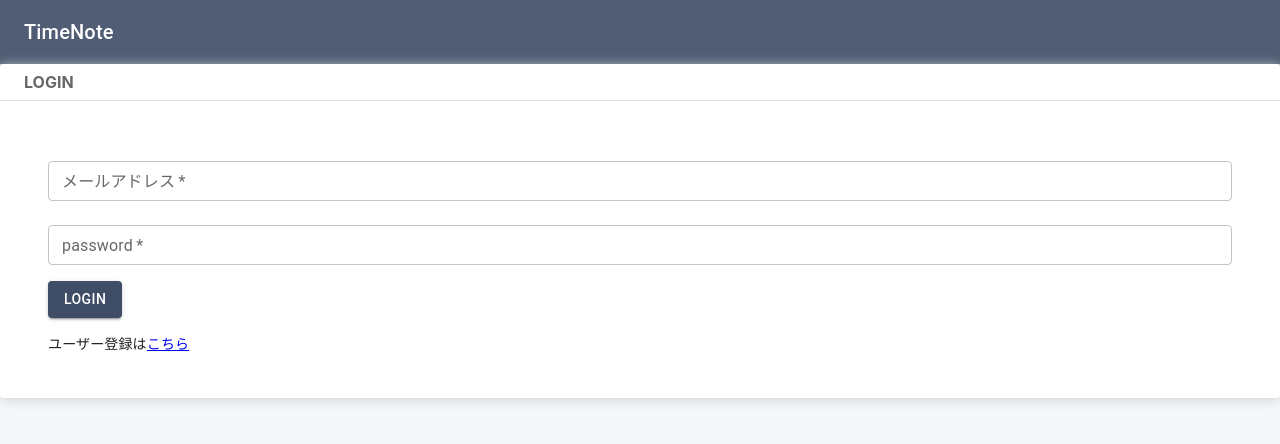
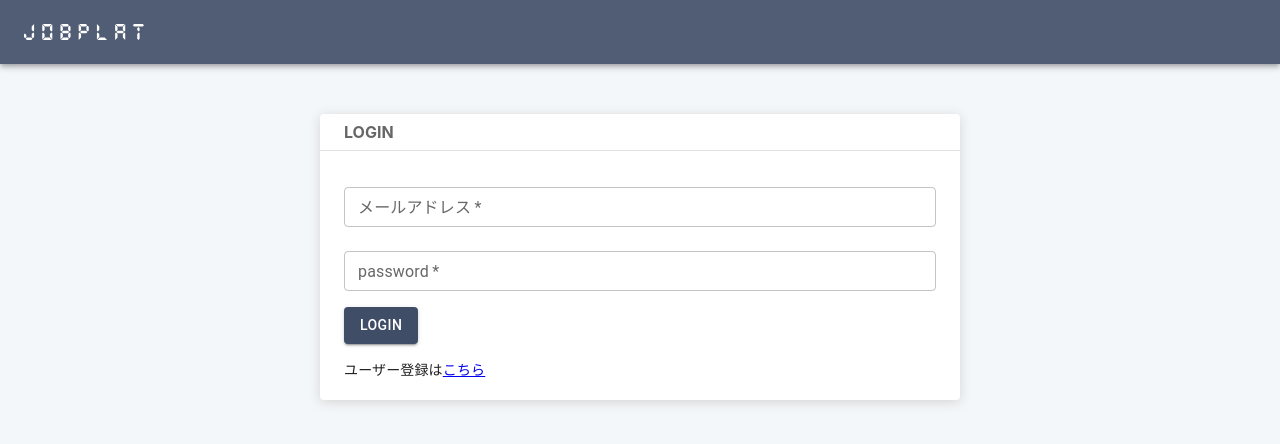
Before and after one commit to Ryota-01/attendance_app, a React (Create React App) app: page /login in a window 1280 px wide. Shown: the top 444 px of the page. Built offline with nearby package versions, Linux system fonts and the light colour scheme; no server answers; the database is empty.

Commit message:
ログイン画面とサインアップ画面のcardcompornentのレイアウト調整

```diff
--- a/src/components/CardComponent.jsx
+++ b/src/components/CardComponent.jsx
@@ -18,6 +18,8 @@ function CardComponent(props) {
     <>
       <Card
         sx={{
+          width: props.width,
+          margin: props.margin,
           height: "100%",
           position: "relative",
           boxShadow: "0 2px 12px lightgray",
--- a/src/pages/login/Login.jsx
+++ b/src/pages/login/Login.jsx
@@ -13,6 +13,7 @@ import {
 } from "@mui/material";
 import { auth } from "../../firebase";
 import CardComponent from "../../components/CardComponent";
+import logo from "../../imeges/logo.svg";
 
 export default function Login() {
   const [errorMessage, setErrorMessage] = useState("");
@@ -60,24 +61,16 @@ export default function Login() {
       <ThemeProvider theme={darkTheme}>
         <AppBar position="fix" color="primary" enableColorOnDark>
           <Toolbar>
-            <Typography
-              variant="h6"
-              noWrap
-              component="div"
-              sx={{ flexGrow: 1 }}
-            >
-              TimeNote
-            </Typography>
+            <img src={logo} width={120} href="/home" />
           </Toolbar>
         </AppBar>
       </ThemeProvider>
-
       <CardComponent
         title={"LOGIN"}
         width={{ xs: "84%", md: "50%" }}
         margin={"50px auto"}
       >
-        <Box component="form" onSubmit={handleSubmit} sx={{ p: 3 }}>
+        <Box component="form" onSubmit={handleSubmit} >
           <TextField
             inputRef={emailRef}
             {...textFieldStyle("email", "メールアドレス")}
--- a/src/pages/signup/Signup.jsx
+++ b/src/pages/signup/Signup.jsx
@@ -15,6 +15,7 @@ import {
 import { auth, db } from "../../firebase";
 import CardComponent from "../../components/CardComponent";
 import { useAuthContext } from "../../context/AuthContext";
+import logo from "../../imeges/logo.svg";
 
 export default function Signup() {
   const emailRef = useRef(null);
@@ -74,14 +75,7 @@ export default function Signup() {
       <ThemeProvider theme={darkTheme}>
         <AppBar position="fix" color="primary" enableColorOnDark>
           <Toolbar>
-            <Typography
-              variant="h6"
-              noWrap
-              component="div"
-              sx={{ flexGrow: 1 }}
-            >
-              TimeNote
-            </Typography>
+            <img src={logo} width={120} href="/home" />
           </Toolbar>
         </AppBar>
       </ThemeProvider>
@@ -91,7 +85,7 @@ export default function Signup() {
         width={{ xs: "84%", md: "50%" }}
         margin={"50px auto"}
       >
-        <Box component="form" onSubmit={handleSubmit} sx={{ p: 3 }}>
+        <Box component="form" onSubmit={handleSubmit}>
           <TextField
             inputRef={emailRef}
             {...textFieldStyle("email", "メールアドレス")}
```
